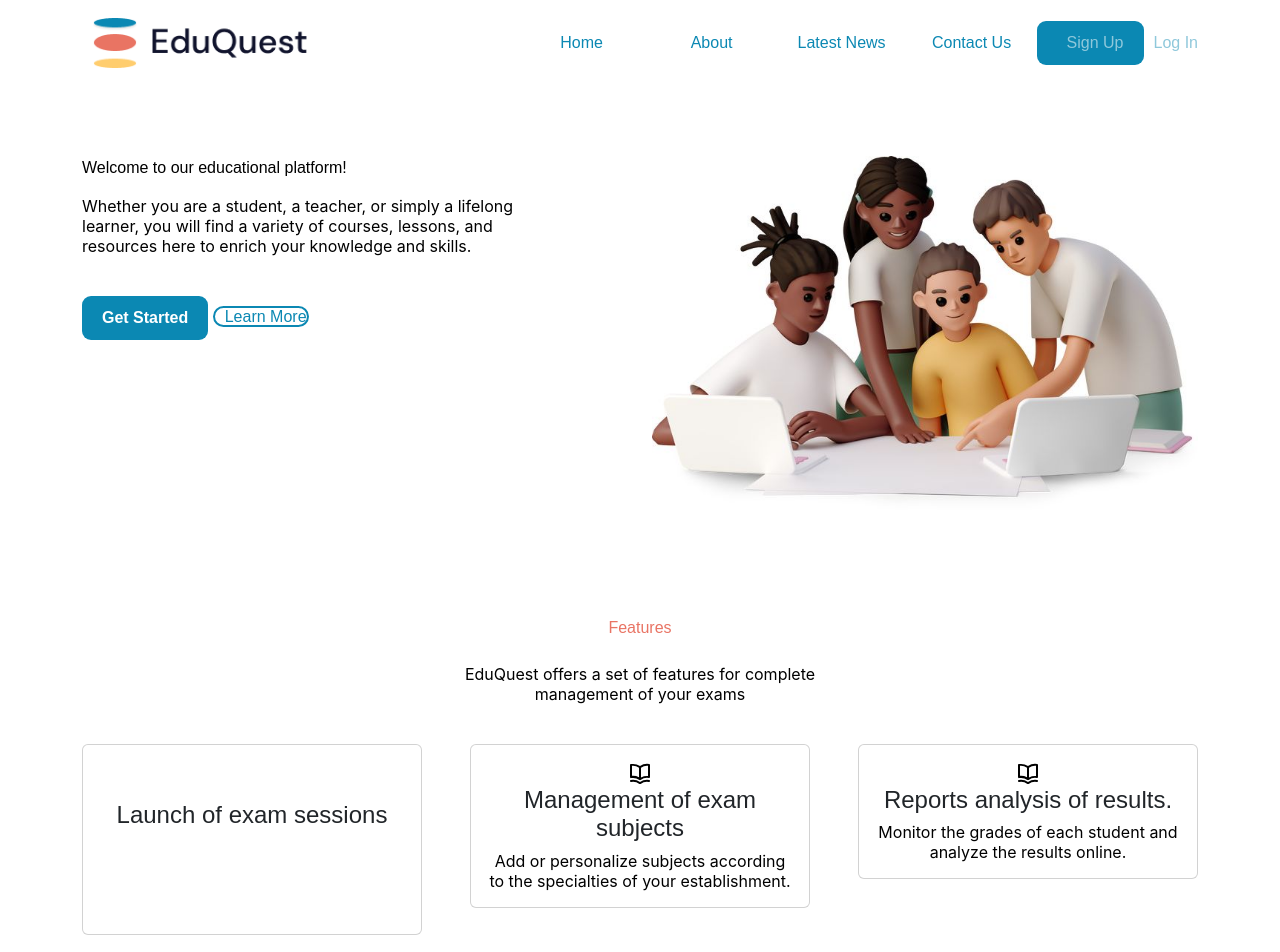
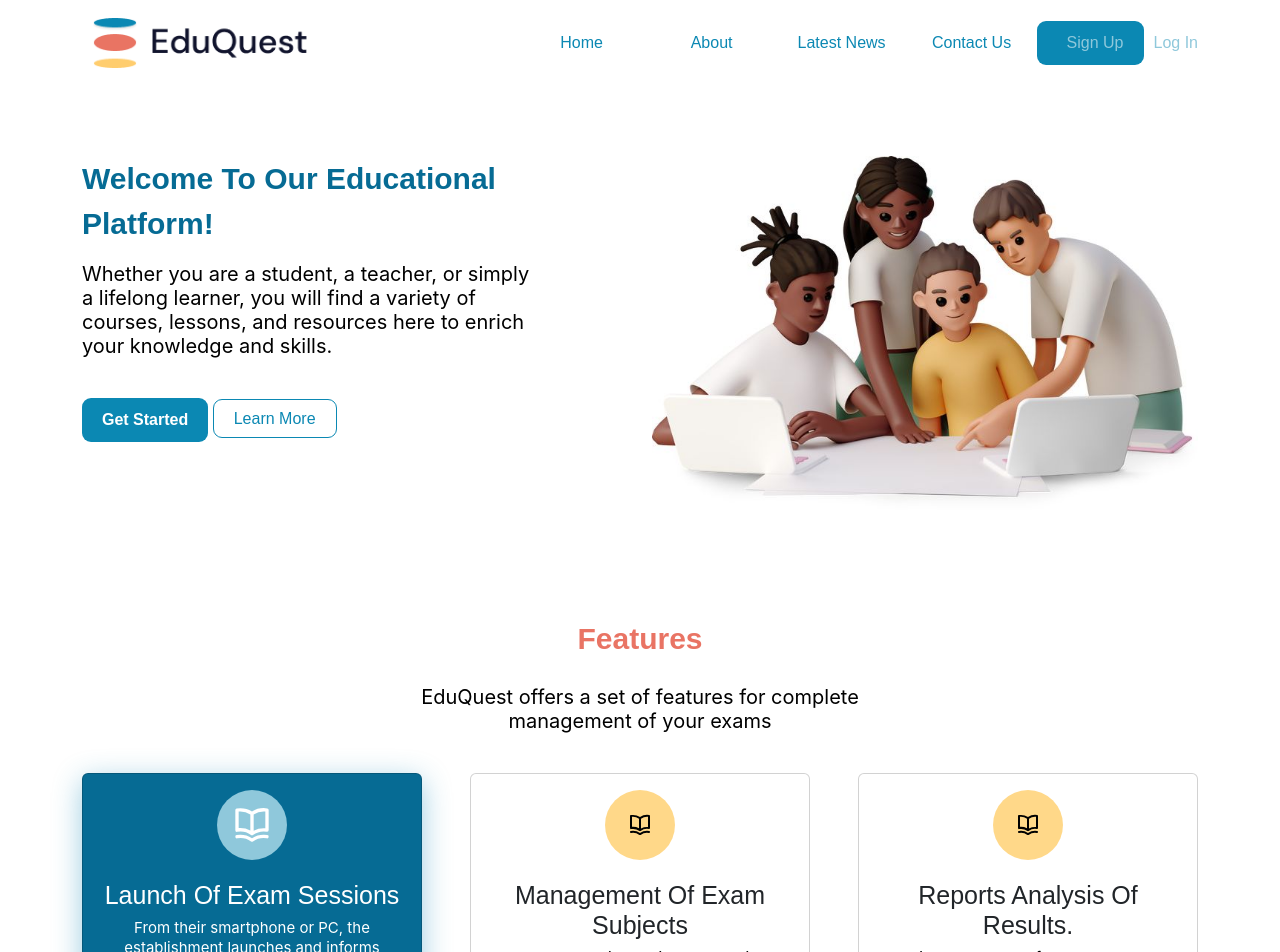
Before and after one commit to zinando/EduQuest, a React (Vite) app in the folder Frontend/: page / in a window 1280 px wide. Shown: the top 952 px of the page. Built offline with nearby package versions, Linux system fonts and the light colour scheme.

Commit message:
Update Landing.css

```diff
--- a/Frontend/LandingPage/Landing.css
+++ b/Frontend/LandingPage/Landing.css
@@ -1,7 +1,8 @@
-.site-mobile-menu {
-  position: fixed;
+* {
+  margin: 0;
+  padding: 0;
+  box-sizing: border-box;
 }
-
 
 a {
   color: #8FC8DB;
@@ -25,6 +26,13 @@ a {
   text-underline-offset: 10px;
 }
 
+.heading {
+  font-weight: 600;
+  font-size: 30px;
+  color: #066B94;
+  text-transform: capitalize;
+}
+
 /* Hero Section */
 .hero-section {
   background-color: #FFFFFF;
@@ -38,13 +46,20 @@ a {
   margin-bottom: 20px;
 }
 
-.hero-section p {
+.paragraph {
   color: #323232;
+  font-size: 20px;
+  line-height: 1.2;
+  font-weight: 400;
 }
 
 .subheading {
   color: #E97464;
+  font-weight: 600;
+  font-size: 30px;
 }
+
+
 
 /* Section 2 */
 .section-2 {
@@ -53,8 +68,8 @@ a {
 }
 
 .section-2 h1 {
-  font-size: 32px;
-  font-weight: bold;
+  font-size: 30px;
+  font-weight: 400;
   color: #323232;
   margin-bottom: 20px;
 }
@@ -62,6 +77,53 @@ a {
 .section-2 p {
   color: #323232;
 }
+
+.card-body {
+  border: none !important;
+}
+
+.card-text {
+  font-weight: 400;
+  font-size: 15px;
+}
+
+.card-title{
+  font-weight: 500;
+  font-size: 25px;
+  text-transform: capitalize;
+}
+
+.card-1 {
+  background-color: #066B94;
+  color: #FFFFFF;
+  box-shadow: rgba(36, 144, 187, 0.448) 0px 7px 29px 0px;
+}
+
+.icon-circle-1 {
+  width: 70px;
+  height: 70px;
+  border-radius: 50%;
+  background-color: #8FC8DB;
+  display: flex;
+  justify-content: center;
+  align-items: center;
+  margin: 0 auto 20px;
+}
+
+
+
+.icon-circle {
+  width: 70px;
+  height: 70px;
+  border-radius: 50%;
+  background-color: #ffd889;
+  display: flex;
+  justify-content: center;
+  align-items: center;
+  margin: 0 auto 20px;
+}
+
+
 
 /* Section 3 */
 .section-3 {
@@ -136,13 +198,14 @@ footer {
 
 .btn-outline-primary {
   background-color: transparent;
-  border: 2px solid #0B88B3;
+  border: 1px solid #0B88B3;
   color: #0B88B3;
+  padding: 10px 20px;
+  border-radius: 9px;
 }
 
 .btn-outline-primary:hover {
-  background-color: #0B88B3;
-  color: #fff;
+  box-shadow: rgba(100, 100, 111, 0.2) 0px 7px 29px 0px;
 }
 
 .btn:disabled {
@@ -150,6 +213,8 @@ footer {
   color: #666;
   cursor: not-allowed;
 }
+
+
 
 .authors {
   width: 100%;
@@ -178,7 +243,3 @@ footer {
     transform: translateX(-100%);
   }
 }
-
-p {
-  color: black;
-}
```
